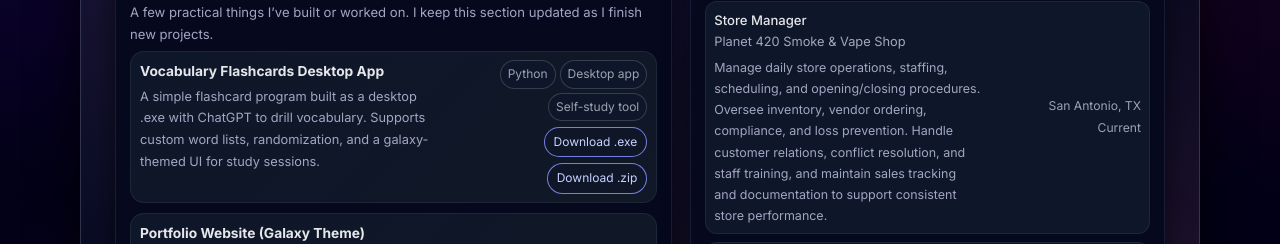
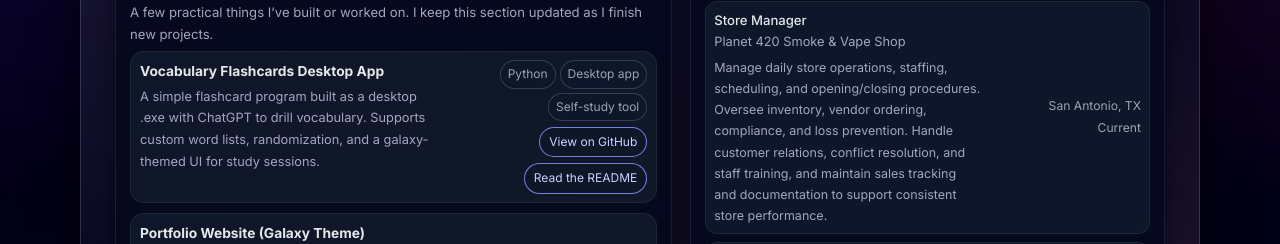
Before and after one commit to ixrunexi/portfolio, a plain HTML site: page index.html in a window 1280 px wide. Shown: the part 840-1084 px from the top of the page. Drawn offline with Linux system fonts and the light colour scheme.

Commit message:
Update index.html
Linking Flashcards

```diff
--- a/index.html
+++ b/index.html
@@ -793,11 +793,15 @@ I value personal accountability, kindness, structure, and the belief that strong
                       <span>Self-study tool</span>
                     </div>
                     <div class="project-links">
-                      <!-- Update these once you know your filenames/paths -->
-                      <a href="projects/flashcards.exe" download>Download .exe</a>
-                      <a href="projects/flashcards_dist.zip" download>Download .zip</a>
-                    </div>
-                  </div>
+  <a href="https://github.com/ixrunexi/galaxy-vocab-flashcards"
+     target="_blank" rel="noopener">
+    View on GitHub
+  </a>
+  <a href="https://github.com/ixrunexi/galaxy-vocab-flashcards/blob/main/README.md"
+     target="_blank" rel="noopener">
+    Read the README
+  </a>
+</div>
                 </article>
 
                 <!-- PROJECT 2: Portfolio site -->
```
